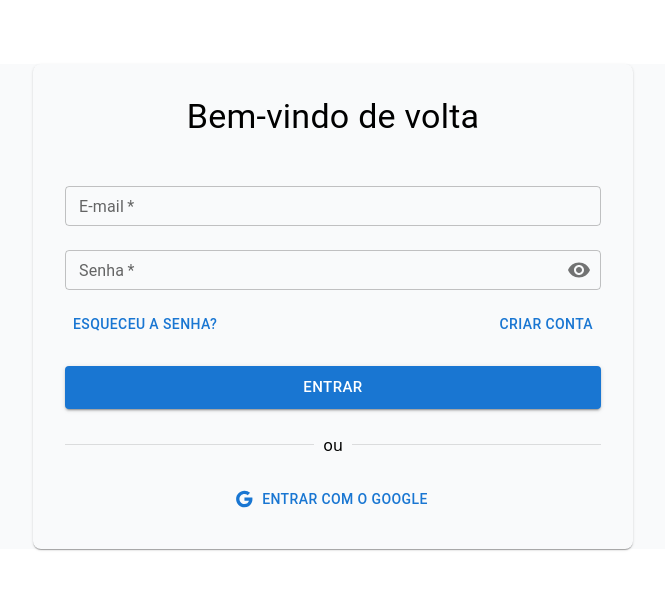
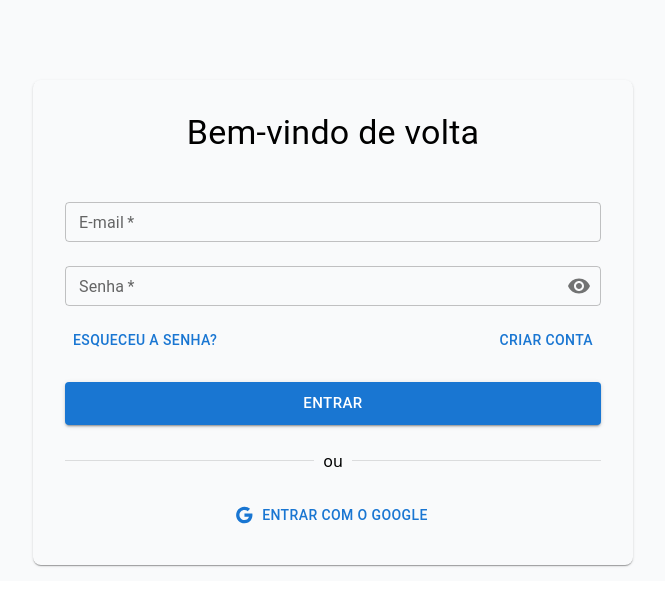
Before and after one commit to GabrielVitor06/linktree, a Next.js app: page / in a window 1280 px wide. Shown: the top 606 px of the page, without its empty margins (307-972 px from the left). Built offline with nearby package versions, Linux system fonts and the light colour scheme; no server answers.

Commit message:
refactor: reorganize Cadastro and Login components for improved layout and user experience

```diff
--- a/app/(auth)/cadastro/page.tsx
+++ b/app/(auth)/cadastro/page.tsx
@@ -38,6 +38,7 @@ export default function Cadastro() {
   };
 
   return (
+    <Box p={2}>
       <Box
         component="form"
         onSubmit={handleSubmit}
@@ -133,5 +134,6 @@ export default function Cadastro() {
           </Button>
         </Box>
       </Box>
+    </Box>
   );
 }
--- a/app/(auth)/login/page.tsx
+++ b/app/(auth)/login/page.tsx
@@ -52,6 +52,7 @@ export default function Login() {
   };
 
   return (
+    <Box p={2}>
       <Box
         component="form"
         onSubmit={handleSubmit}
@@ -138,5 +139,6 @@ export default function Login() {
           Entrar com o Google
         </Button>
       </Box>
+    </Box>
   );
 }
```
Lines whose indentation alone changed are shown as unchanged.
